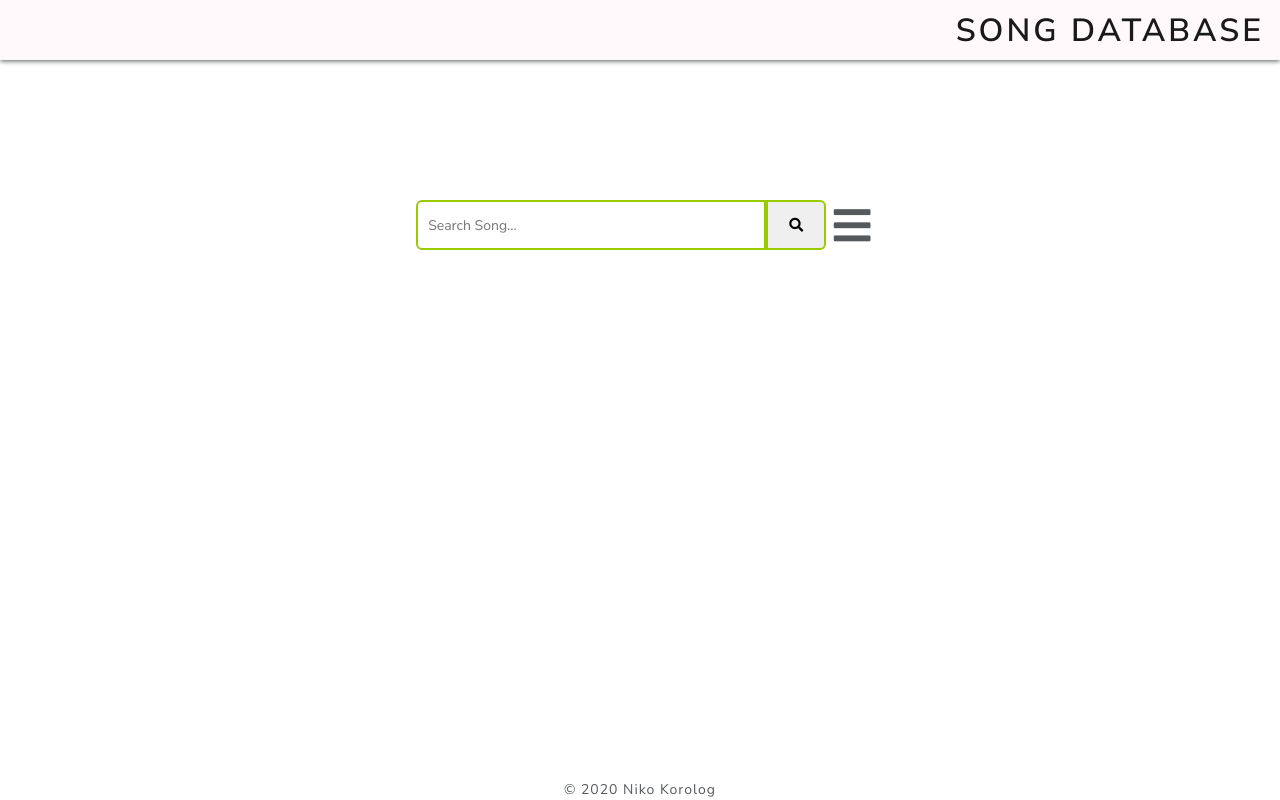
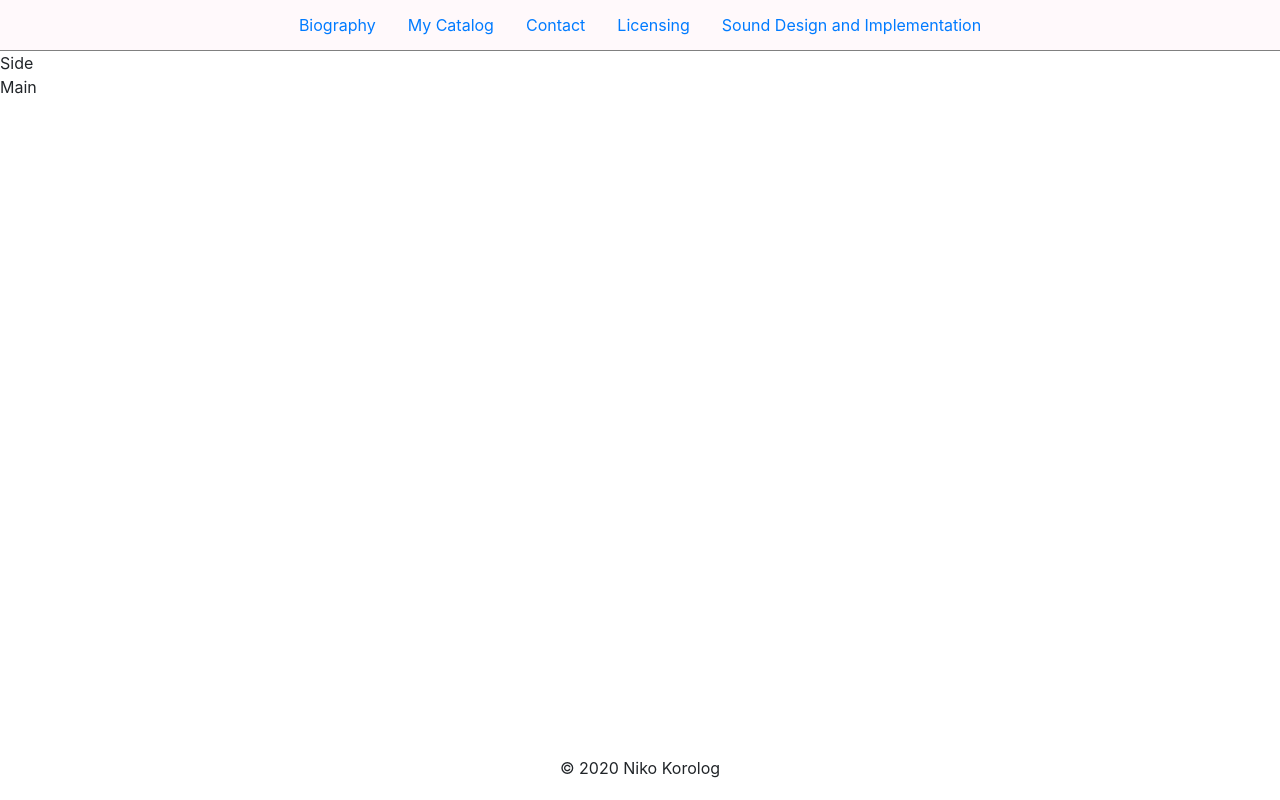
Before and after one commit to GSPuniani/eek-anderson-media, a Django app: template music_lib_search_tool/music_lib_search_tool/templates/music_collection_search/Search_View.html in a window 1280 px wide. Run offline with Django 3.2, Linux system fonts and the light colour scheme; the template is opened without the code that fills it, so the values that code supplies are empty; some libraries are stand-ins or nearby versions.

Commit message:
testing new search page layout

```diff
--- a/music_lib_search_tool/music_lib_search_tool/site_static/music_collection_search/css/Search_View.css
+++ b/music_lib_search_tool/music_lib_search_tool/site_static/music_collection_search/css/Search_View.css
@@ -1,220 +1,20 @@
-.header-primary-nav {
-  height: 60px;
-  display: flex;
-  position: absolute;
-  left: 0;
-  top: 0;
-  width: 100%;
+
+/* Navbar Styles */
+.nav {
+  padding: 5px 0px 5px 0px;
+  justify-content: center;
   background-color: rgb(255, 249, 251);
-  box-shadow: 0 1px 5px;
+  border-bottom: 1px solid gray;
 }
 
-.header-primary-nav-left {
-  flex-grow: 0;
-  white-space: nowrap;
-}
+/* Main Styles */
 
-.header-primary-nav-left #logo {
-  padding: 8px 16px 0 16px;
-  padding-top: 12px;
-  color: #99cc00;
-}
-.header-primary-nav-right #logo {
-  padding: 8px 16px 0 16px;
-  padding-top: 12px;
-}
-.header-primary-nav-center {
-  opacity: 1;
-  flex-grow: 1;
-  display: flex;
-  align-items: center;
-  box-sizing: inherit;
-  max-width: 70vw;
-}
-
-.header-primary-nav-center .container {
-  display: flex;
-  margin-left: auto;
-  margin-right: auto;
-  padding: 0px;
-  position: relative;
-}
-
-.header-primary-nav-center input {
-  flex-grow: 1;
-  height: 36px;
-  margin-bottom: 0px;
-  font-size: 16px;
-  max-width: 80vw;
-  background-color: rgb(236, 229, 240);
-  border: 1px solid transparent;
-  padding: 12px;
-  border-radius: 5px 0px 0px 5px;
-  line-height: normal;
-}
-
-.header-primary-nav-center button {
-  cursor: pointer;
-  border: 1px solid transparent;
-  border-radius: 0px 5px 5px 0px;
-  font-weight: 600;
-  white-space: nowrap;
-  display: inline-flex;
-  align-items: center;
-  padding-left: 16px;
-  padding-right: 16px;
-  font-size: 16px;
-  height: 36px;
-  background-color: rgb(45, 207, 172);
-  color: white;
-  width: 50px;
-}
-
-#search-main {
-  height: 400px;
-  padding-top: 200px;
-  padding-bottom: 200px;
-  background-color: white;
-  width: 100%;
-}
-
-input,
-#button {
-  border-radius: 6px;
-  border: 2px solid #99cc00;
-  height: 50px;
-  padding: 10px;
-}
-
-.container {
-  display: flex;
-  flex-direction: column;
-  justify-content: center;
-  align-items: center;
-}
-
-.searchBar {
-  display: flex;
-  justify-content: center;
-  margin-bottom: 15px;
-}
-
-input:focus {
-  outline: none;
-}
-
-input {
-  border-radius: 6px 0 0 6px;
-  width: 25em;
-}
-
-#button {
-  border-radius: 0 6px 6px 0;
-  width: 60px;
-}
-
-#menubutton {
-  margin: auto;
-  padding-top: 10%;
-  padding-left: 20%;
-}
-
-.jumbotron jumbotron-fluid {
-  width: 100%;
-}
-/* The side navigation menu */
-.sidenav {
-  padding: 25px;
-  /* height: 500px; 100% Full-height */
-  width: 500px; /* 0 width - change this with JavaScript */
-  /* position: fixed; Stay in place */
-  /* z-index: 1; Stay on top */
-  /* top: 0; Stay at the top */
-  /* left: 0; */
-  display: none;
-  background-color: lightgray; /* Black*/
-  overflow-x: hidden; /* Disable horizontal scroll */
-  /* padding-top: 60px; Place content 60px from the top */
-  /* transition: 0.5s; 0.5 second transition effect to slide in the sidenav */
-}
-
-.searchParams {
-  display: flex;
-  justify-content: center;
-  align-items: center;
-  margin-right: 20px;
-}
-
-/* The navigation menu links */
-.sidenav a {
-  padding: 8px 8px 8px 32px;
-  text-decoration: none;
-  font-size: 25px;
-  color: #818181;
-  display: block;
-  /* transition: 0.3s; */
-}
-
-/* When you mouse over the navigation links, change their color */
-.sidenav a:hover {
-  color: #f1f1f1;
-}
-
-/* Position and style the close button (top right corner) */
-.sidenav .closebtn {
-  position: absolute;
-  top: 0;
-  right: 25px;
-  font-size: 36px;
-  margin-left: 50px;
-}
-
-/* Style page content - use this if you want to push the page content to the right when you open the side navigation */
-#main {
-  transition: margin-left 0.5s;
-  width: 100%;
-}
-
-/* On smaller screens, where height is less than 450px, change the style of the sidenav (less padding and a smaller font size) */
-@media screen and (max-height: 450px) {
-  .sidenav {
-    padding-top: 15px;
-  }
-  .sidenav a {
-    font-size: 18px;
-  }
-}
-
-#menuitem {
-}
-
-.slider {
-  display: flex;
-  align-items: center;
-}
-
-#slider {
-  margin: 10px 35px 10px 35px;
-}
-
-#slider-range {
-  margin: 10px 35px 30px 35px;
-}
-
-#amount {
-  margin: 5px;
-  border-radius: 2px;
-}
-
-input.checkbox-item {
-  width: 10px;
-  height: 10px;
-  margin-left: 35px;
-}
-
-#footer {
+.footer {
+  padding-top: 100px;
+  flex-shrink: 0;
   position: fixed;
   bottom: 0;
+  padding-bottom: 20px;
   text-align: center;
   width: 100%;
 }
--- a/music_lib_search_tool/music_lib_search_tool/site_static/music_collection_search/js/Search_View.js
+++ b/music_lib_search_tool/music_lib_search_tool/site_static/music_collection_search/js/Search_View.js
@@ -0,0 +1 @@
+$('select').selectpicker();
--- a/music_lib_search_tool/music_lib_search_tool/templates/music_collection_search/Search_View.html
+++ b/music_lib_search_tool/music_lib_search_tool/templates/music_collection_search/Search_View.html
@@ -4,177 +4,59 @@
     <meta charset="UTF-8" />
     <meta http-equiv="X-UA-Compatible" content="IE=edge" />
     <meta name="viewport" content="width=device-width, initial-scale=1.0" />
-    <link
-      rel="stylesheet"
-      href="../../site_static/music_collection_search/css/Search_View.css"
-    />
-    <link
-      rel="stylesheet"
-      href="https://stackpath.bootstrapcdn.com/bootstrap/4.3.1/css/bootstrap.min.css"
-    />
-    <link
-      rel="stylesheet"
-      href="https://bootswatch.com/4/lux/bootstrap.min.css"
-    />
-    <link href="https://unpkg.com/aos@2.3.1/dist/aos.css" rel="stylesheet" />
-    <link
-      rel="stylesheet"
-      href="https://use.fontawesome.com/releases/v5.6.3/css/all.css"
-      integrity="sha384-UHRtZLI+pbxtHCWp1t77Bi1L4ZtiqrqD80Kn4Z8NTSRyMA2Fd33n5dQ8lWUE00s/"
-      crossorigin="anonymous"
-    />
-    <link
-      rel="stylesheet"
-      href="https://cdnjs.cloudflare.com/ajax/libs/font-awesome/4.7.0/css/font-awesome.min.css"
-    />
-    <script src="https://code.jquery.com/jquery-3.5.1.min.js"></script>
-    <script src="https://stackpath.bootstrapcdn.com/bootstrap/4.5.0/js/bootstrap.min.js"></script>
-    <link
-      rel="stylesheet"
-      href="//code.jquery.com/ui/1.12.1/themes/base/jquery-ui.css"
-    />
-    <link rel="stylesheet" href="/resources/demos/style.css" />
-    <script src="https://code.jquery.com/jquery-1.12.4.js"></script>
-    <script src="https://code.jquery.com/ui/1.12.1/jquery-ui.js"></script>
-    <script>
-      $(function () {
-        $('#slider-range').slider({
-          range: true,
-          min: 0,
-          max: 300,
-          values: [30, 300],
-          slide: function (event, ui) {
-            $('#amount').val('' + ui.values[0] + ' - ' + ui.values[1]);
-          },
-        });
-        $('#amount').val(
-          '' +
-            $('#slider-range').slider('values', 0) +
-            ' - ' +
-            $('#slider-range').slider('values', 1)
-        );
-      });
-    </script>
+    <link rel="stylesheet" href="../../site_static/music_collection_search/css/Search_View.css"/>
+    <link rel="stylesheet" href="https://stackpath.bootstrapcdn.com/bootstrap/4.3.1/css/bootstrap.min.css"/>
+
     <title>Search Page</title>
   </head>
   <body>
-    <!--navbar-->
-    <div class="header-primary-nav">
-      <div class="header-primary-nav-left">
-      </div>
-      <div class="header-primary-nav-right ml-auto">
-        <h1 id="logo">Song Database</h1>
-      </div>
-    </div>
-    <div id="main">
-      <!--main search bar-->
-      <div class="jumbotron jumbotron-fluid" id="search-main">
-        <div class="container">
 
-            <div class="searchBar">
-                <input type="search" id="search" placeholder="Search Song..." />
-                <button id="button" onclick="searchLink()">
-                  <i class="fas fa-search"></i>
-                </button>
-                <span onclick="toggleMenu()">
-                    <i class="fas fa-bars fa-3x" id="menubutton"></i>
-                </span>
-            </div>
+    <!-- Navbar -->
+    <ul class="nav">
+      <li class="nav-item">
+        <a class="nav-link active" href="#">Biography</a>
+      </li>
+      <li class="nav-item">
+        <a class="nav-link" href="#">My Catalog</a>
+      </li>
+      <li class="nav-item">
+        <a class="nav-link" href="#">Contact</a>
+      </li>
+      <li class="nav-item">
+        <a class="nav-link" href="#">Licensing</a>
+      </li>
+      <li class="nav-item">
+        <a class="nav-link" href="#">Sound Design and Implementation</a>
+      </li>
+    </ul>
+    <!-- End of Navbar -->
 
-          <!-- search parameter -->
-          <div id="mySidenav" class="sidenav">
-
-              <div class="slider">
-                    <a href="#" id="menuitem">TIME</a>
-                    <p id="slider">
-                    <label for="amount">Seconds:</label>
-                    <input
-                        type="text"
-                        id="amount"
-                        readonly
-                        style="color: #99cc00; font-weight: bold; width: 88px"
-                    />
-                    </p>
-                </div>
-                <div id="slider-range"></div>
-
-                <div class="searchParams">
-                <div class="menu">
-                    <a href="#" id="menuitem">GENRE</a>
-                    <form id="checkbox-menu">
-                    <input type="checkbox" class="checkbox-item" />
-                    <label>Genre 1</label>
-                    <br />
-                    <input type="checkbox" class="checkbox-item" />
-                    <label>Genre 2</label>
-                    <br />
-                    <input type="checkbox" class="checkbox-item" />
-                    <label>Genre 3</label>
-                    <br />
-                    <input type="checkbox" class="checkbox-item" />
-                    <label>Genre 4</label>
-                    <br />
-                    </form>
-                </div>
-                <div class="menu">
-                    <a href="#" id="menuitem">INSTRUMENT</a>
-                    <form id="checkbox-menu">
-                    <input type="checkbox" class="checkbox-item" />
-                    <label>Instrument 1</label>
-                    <br />
-                    <input type="checkbox" class="checkbox-item" />
-                    <label>Instrument 2</label>
-                    <br />
-                    <input type="checkbox" class="checkbox-item" />
-                    <label>Instrument 3</label>
-                    <br />
-                    <input type="checkbox" class="checkbox-item" />
-                    <label>Instrument 4</label>
-                    <br />
-                    </form>
-                </div>
-                <div class="menu">
-                    <a href="#" id="menuitem">MOOD</a>
-                    <form id="checkbox-menu">
-                    <input type="checkbox" class="checkbox-item" />
-                    <label>Mood 1</label>
-                    <br />
-                    <input type="checkbox" class="checkbox-item" />
-                    <label>Mood 2</label>
-                    <br />
-                    <input type="checkbox" class="checkbox-item" />
-                    <label>Mood 3</label>
-                    <br />
-                    <input type="checkbox" class="checkbox-item" />
-                    <label>Mood 4</label>
-                    <br />
-                    </form>
-                </div>
-            </div>
-        </div>
-        <!-- end of search parameter -->
+    <!-- Main Content -->
+    <div class = "main content">
 
 
-        </div>
+      <!-- Side Filtering -->
+      <div class="left-section">
+        Side
       </div>
+      <!-- End of Side Filtering -->
+
+
+      <!-- Search Section -->
+      <div class="right-section">
+        Main
+      </div>
+      <!-- End of Search Section -->
+
+
     </div>
+    <!-- End of Main Content-->
 
-    <div id="footer">
+    <!-- Footer -->
+    <div class="footer">
         © 2020 Niko Korolog
     </div>
-    <!--script for filter menu-->
-    <script>
-      function toggleMenu(){
-            // const menu = document.getElementById("mySidenav")
-            // if(menu.classList.contains("hidden")){
-            //     menu.classList.remove("hidden")
-            //     menu.classList.add("visible")
-            // } else {
-            //     menu.classList.remove("visible")
-            //     menu.classList.add("hidden")
-            // }
-            $("#mySidenav").slideToggle()
-      }
-    </script>
+    <!-- End of Footer -->
+
   </body>
 </html>
```
